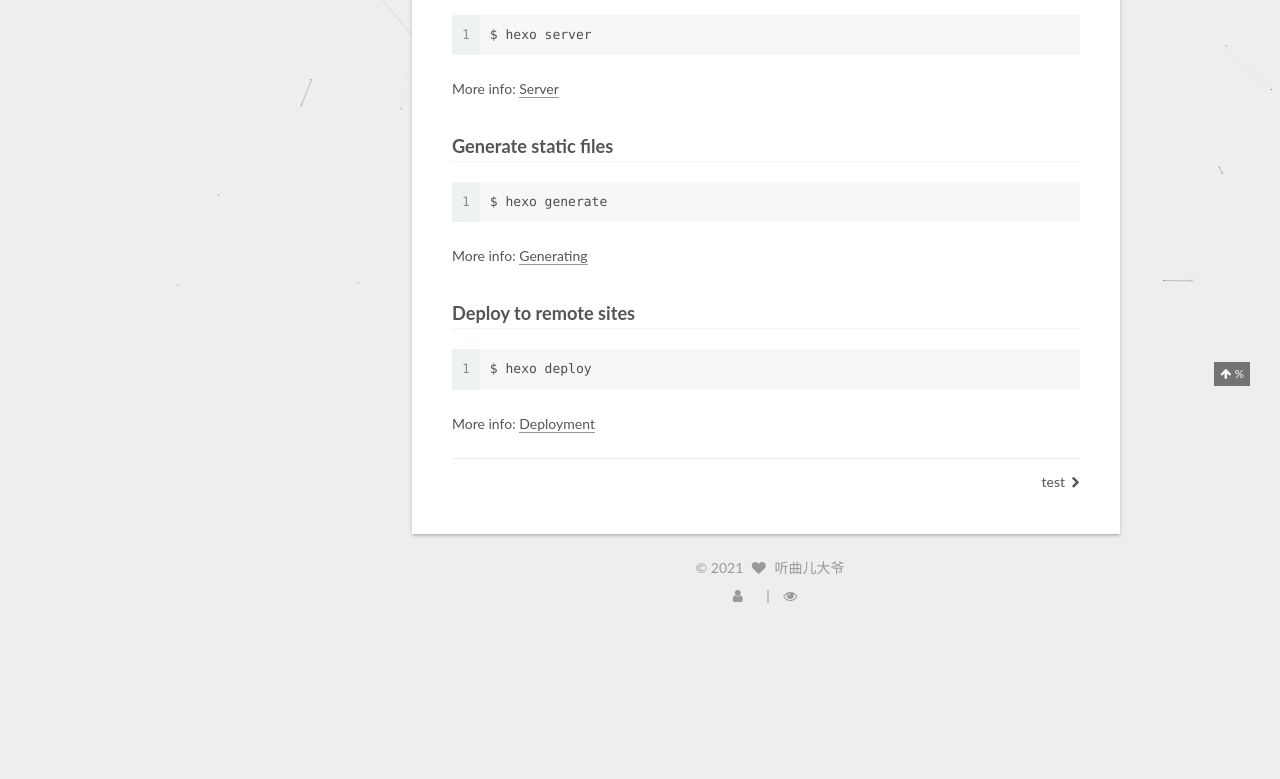
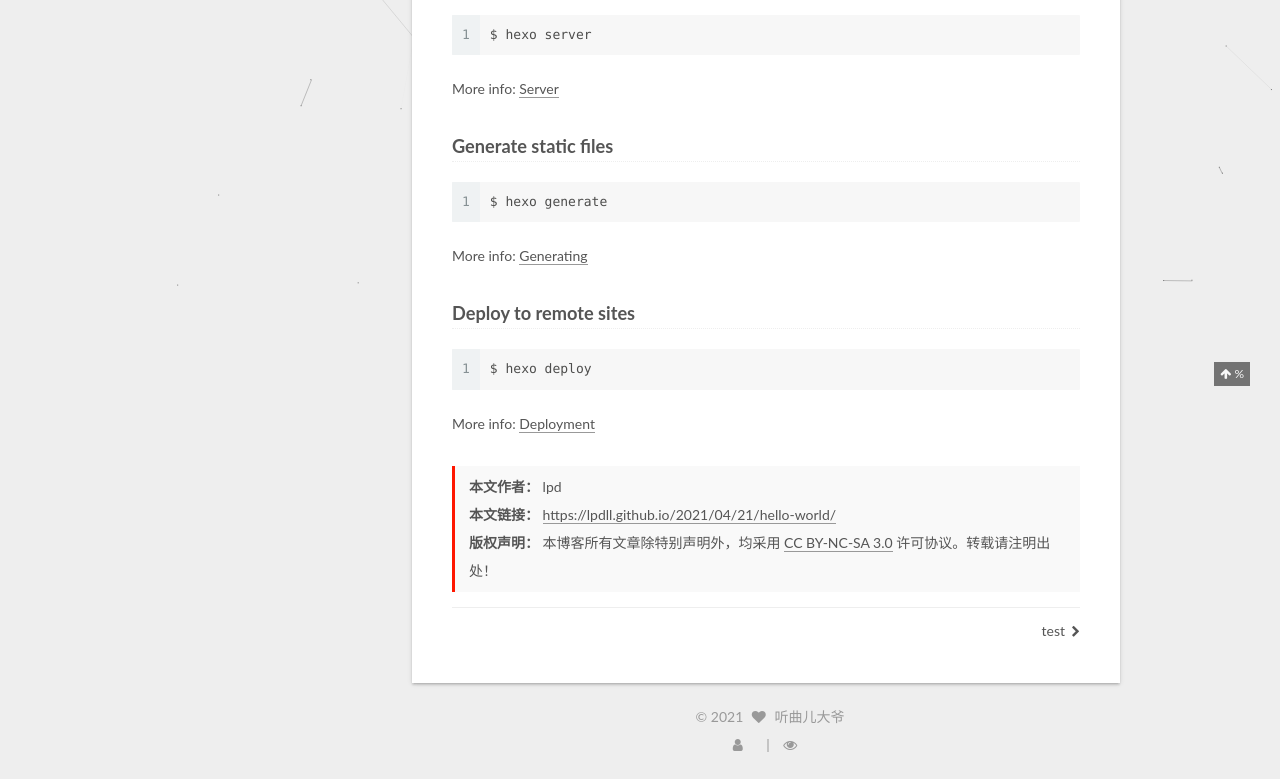
Before and after one commit to lpdll/lpdll.github.io, a plain HTML site: page 2021/04/21/hello-world/index.html in a window 1280 px wide. Shown: the part 514-1293 px from the top of the page. Before the commit the page ends 1144 px from the top, so only its background shows below. Drawn offline with Linux system fonts and the light colour scheme; some packages are replaced by stand-ins of ours; a script that the page names is missing.

Commit message:
Site updated: 2021-04-24 22:43:59

```diff
--- a/2021/04/21/hello-world/index.html
+++ b/2021/04/21/hello-world/index.html
@@ -82,7 +82,7 @@
 <meta name="description" content="Welcome to Hexo! This is your very first post. Check documentation for more info. If you get any problems when using Hexo, you can find the answer in troubleshooting or you can ask me on GitHub. Quick">
 <meta property="og:type" content="article">
 <meta property="og:title" content="Hello World">
-<meta property="og:url" content="http://example.com/2021/04/21/hello-world/index.html">
+<meta property="og:url" content="https://lpdll.github.io/2021/04/21/hello-world/index.html">
 <meta property="og:site_name" content="日常小馆">
 <meta property="og:description" content="Welcome to Hexo! This is your very first post. Check documentation for more info. If you get any problems when using Hexo, you can find the answer in troubleshooting or you can ask me on GitHub. Quick">
 <meta property="og:locale">
@@ -119,7 +119,7 @@
 
 
 
-  <link rel="canonical" href="http://example.com/2021/04/21/hello-world/"/>
+  <link rel="canonical" href="https://lpdll.github.io/2021/04/21/hello-world/"/>
 
 
 
@@ -276,7 +276,7 @@
 
 
   <div class="post-block">
-    <link itemprop="mainEntityOfPage" href="http://example.com/2021/04/21/hello-world/">
+    <link itemprop="mainEntityOfPage" href="https://lpdll.github.io/2021/04/21/hello-world/">
 
     <span hidden itemprop="author" itemscope itemtype="http://schema.org/Person">
       <meta itemprop="name" content="">
@@ -372,6 +372,24 @@
 
 
 
+
+      <div>
+        <ul class="post-copyright">
+  <li class="post-copyright-author">
+    <strong>本文作者：</strong>
+    lpd
+  </li>
+  <li class="post-copyright-link">
+    <strong>本文链接：</strong>
+    <a href="https://lpdll.github.io/2021/04/21/hello-world/" title="Hello World">https://lpdll.github.io/2021/04/21/hello-world/</a>
+  </li>
+  <li class="post-copyright-license">
+    <strong>版权声明： </strong>
+    本博客所有文章除特别声明外，均采用 <a href="https://creativecommons.org/licenses/by-nc-sa/3.0/" rel="external nofollow" target="_blank">CC BY-NC-SA 3.0</a> 许可协议。转载请注明出处！
+  </li>
+</ul>
+
+      </div>
 
 
     <footer class="post-footer">
--- a/css/main.css
+++ b/css/main.css
@@ -1642,6 +1642,13 @@ pre .javascript .function {
 .fancybox-close:hover {
   border: none;
 }
+.post-copyright {
+  margin: 2em 0 0;
+  padding: 0.5em 1em;
+  border-left: 3px solid #ff1700;
+  background-color: #f9f9f9;
+  list-style: none;
+}
 .rtl.post-body p,
 .rtl.post-body a,
 .rtl.post-body h1,
@@ -1823,7 +1830,7 @@ pre .javascript .function {
   width: 4px;
   height: 4px;
   border-radius: 50%;
-  background: #f6f;
+  background: #161c7c;
 }
 .links-of-blogroll {
   font-size: 13px;
```
Also changed, not shown: 2021/04/23/test/index.html (+21 -3 lines), archives/2021/04/index.html (+2 -2 lines), archives/2021/index.html (+2 -2 lines), archives/index.html (+2 -2 lines), categories/index.html (+2 -2 lines), categories/电影评论/index.html (+2 -2 lines), index.html (+4 -4 lines).
